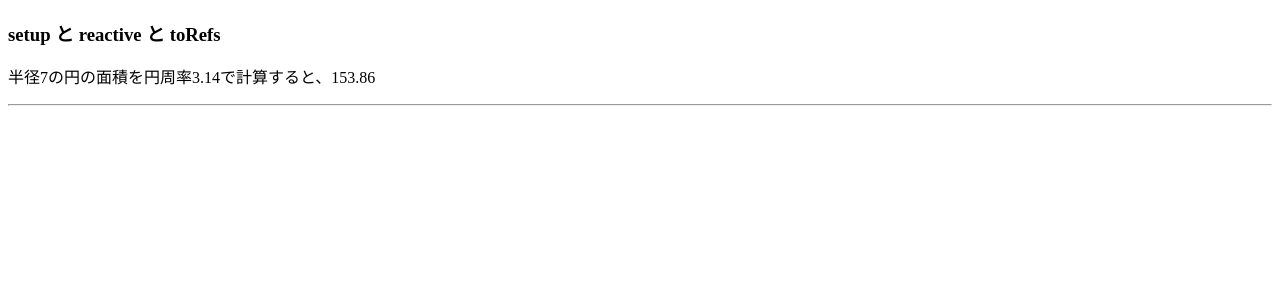
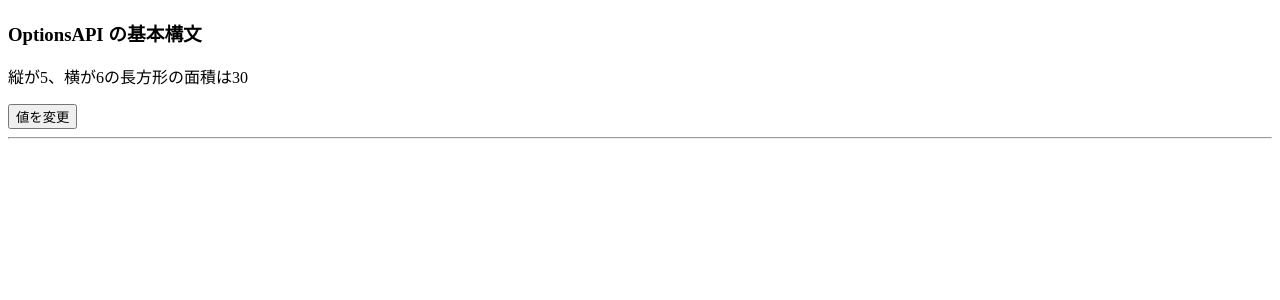
Before and after one commit to ShunyaSakamoto/lara9-vue3, a Vue app in the folder web/: page / in a window 1280 px wide. Shown: the top 300 px of the page. Built offline with nearby package versions, Linux system fonts and the light colour scheme.

Commit message:
[fix]OptionsAPIにおける基本構文の利用

```diff
--- a/web/src/App.vue
+++ b/web/src/App.vue
@@ -1,38 +1,33 @@
 <script lang="ts">
-import { defineComponent, computed, reactive, toRefs } from "vue";
+import { defineComponent } from "vue";
 
 export default defineComponent({
   name: "App",
-  setup() {
-    // リアクティブなテンプレート変数をまとめて用意
-    const data = reactive({
-      PI: 3.14,
-      radius: Math.round(Math.random() * 10),
-    });
-    // 円の算出プロパティを用意
-    const area = computed((): number => {
-      return data.radius * data.radius * data.PI;
-    });
-    // 半径のテンプレート変数に新しい乱数を1秒ごとに格納
-    setInterval((): void => {
-      data.radius = Math.round(Math.random() * 10);
-    }, 1000);
-
-    // テンプレート変数をリターン
+  data() {
     return {
-      // data,
-      ...toRefs(data),
-      area,
+      height: Math.round(Math.random() * 10),
+      width: Math.round(Math.random() * 10),
     };
+  },
+  computed: {
+    area(): number {
+      return this.height * this.width;
+    },
+  },
+  methods: {
+    change(): void {
+      this.height = Math.round(Math.random() * 10);
+      this.width = Math.round(Math.random() * 10);
+    },
   },
 });
 </script>
 
 <template>
   <div>
-    <h3>setup と reactive と toRefs</h3>
-    <!-- <p>半径{{ data.radius }}の円の面積を円周率{{ data.PI }}で計算すると、{{ area }}</p> -->
-    <p>半径{{ radius }}の円の面積を円周率{{ PI }}で計算すると、{{ area }}</p>
+    <h3>OptionsAPI の基本構文</h3>
+    <p>縦が{{ height }}、横が{{ width }}の長方形の面積は{{ area }}</p>
+    <button v-on:click="change">値を変更</button>
   </div>
   <hr />
 </template>
```
